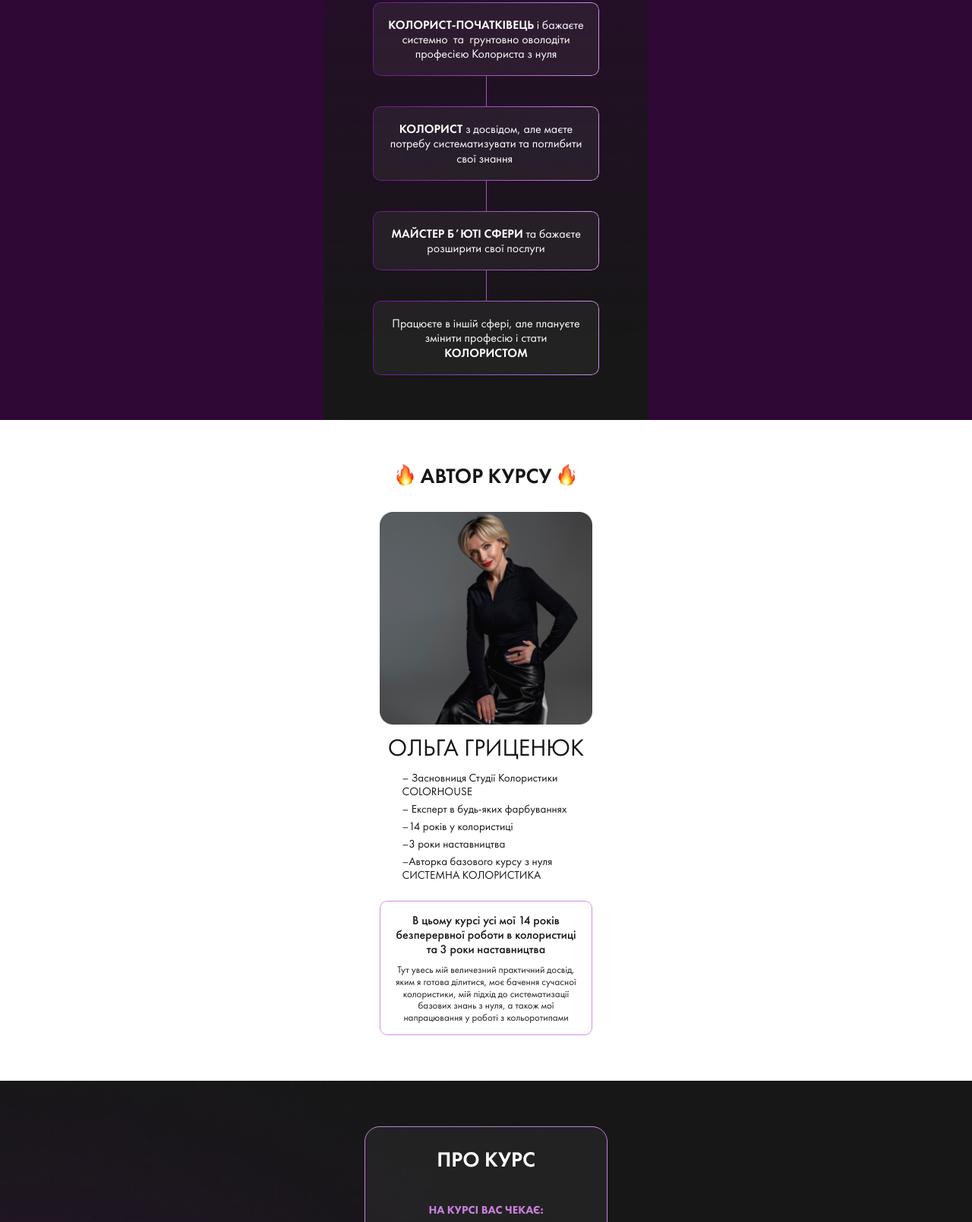
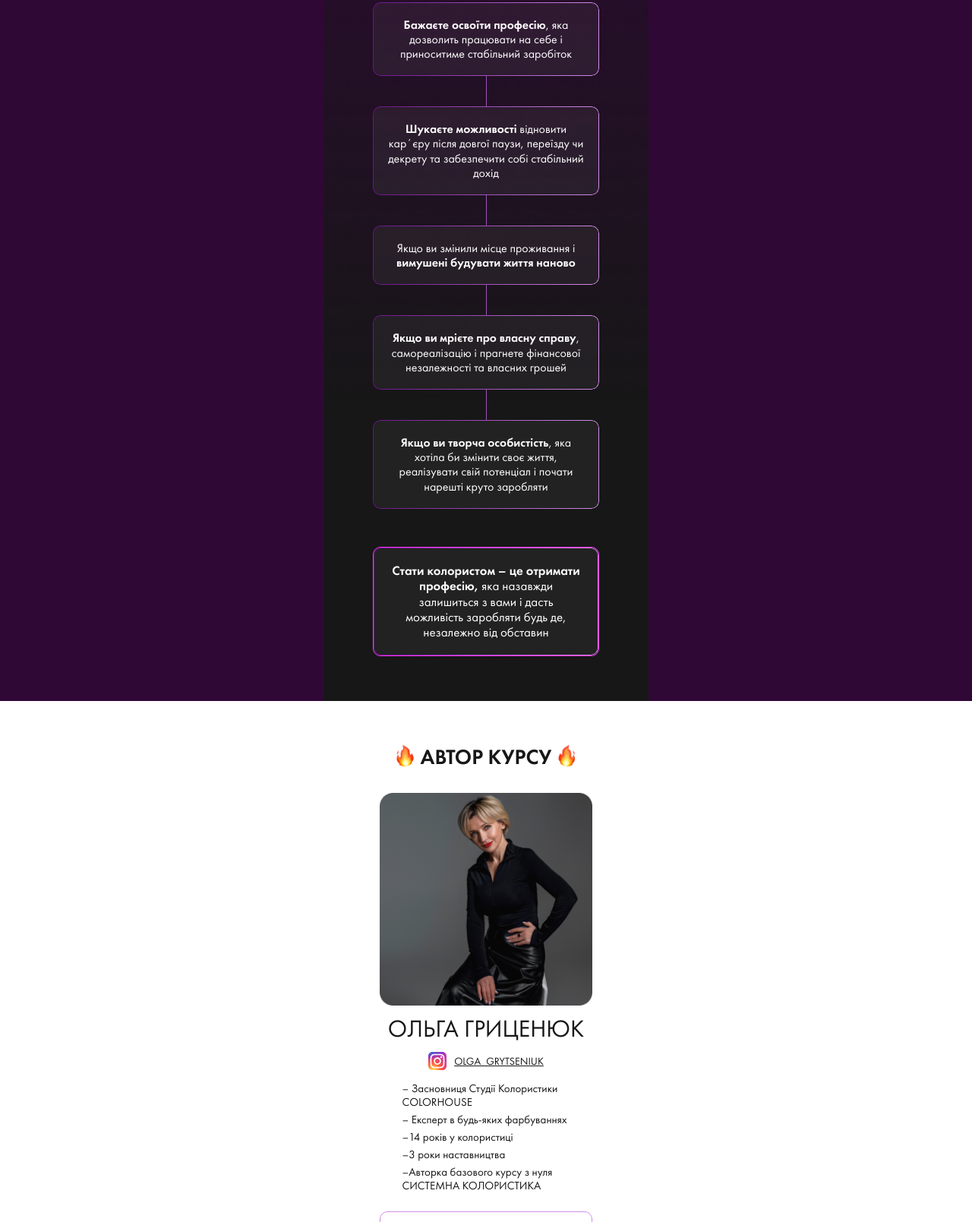
Before and after one commit to RomanIsaiev/work-website-26, a website built with Vite: page index.html in a window 1280 px wide. Shown: the part 1057-2666 px from the top of the page at 76% size. Built offline with nearby package versions, Linux system fonts and the light colour scheme; a script that the page names is missing.

Commit message:
update text

```diff
--- a/index.html
+++ b/index.html
@@ -117,23 +117,36 @@
               <h2 class="sect-one-title">Цей курс для вас якщо ви:</h2>
               <ul class="sect-one-list list">
                 <li class="one-list-item">
-                  <span>КОЛОРИСТ-ПОЧАТКІВЕЦЬ</span> і бажаєте системно  та
-                  грунтовно оволодіти професією Колориста з нуля
+                  <span>Бажаєте освоїти професію</span>, яка дозволить працювати
+                  на себе і приноситиме стабільний заробіток
                 </li>
                 <li class="one-list-decoration"></li>
                 <li class="one-list-item">
-                  <span>КОЛОРИСТ</span> з досвідом, але маєте потребу
-                  систематизувати та поглибити свої знання
+                  <span>Шукаєте можливості</span> відновити карʼєру після довгої
+                  паузи, переїзду чи декрету та забезпечити собі стабільний
+                  дохід
                 </li>
                 <li class="one-list-decoration"></li>
                 <li class="one-list-item">
-                  <span>МАЙСТЕР БʼЮТІ СФЕРИ</span> та бажаєте розширити свої
-                  послуги
+                  Якщо ви змінили місце проживання і
+                  <span>вимушені будувати життя наново</span>
                 </li>
                 <li class="one-list-decoration"></li>
                 <li class="one-list-item">
-                  Працюєте в іншій сфері, але плануєте змінити професію і стати
-                  <span>КОЛОРИСТОМ</span>
+                  <span>Якщо ви мрієте про власну справу</span>, самореалізацію
+                  і прагнете фінансової незалежності та власних грошей
+                </li>
+                <li class="one-list-decoration"></li>
+                <li class="one-list-item">
+                  <span>Якщо ви творча особистість</span>, яка хотіла би змінити
+                  своє життя, реалізувати свій потенціал і почати нарешті круто
+                  заробляти
+                </li>
+
+                <li class="one-list-item">
+                  <span>Стати колористом – це отримати професію,</span> яка
+                  назавжди залишиться з вами і дасть можливість заробляти будь
+                  де, незалежно від обставин
                 </li>
               </ul>
             </div>
@@ -196,6 +209,16 @@
             </div>
             <div>
               <h3 class="course-author">ОЛЬГА ГРИЦЕНЮК</h3>
+              <a
+                class="link"
+                href="https://www.instagram.com/olga_grytseniuk"
+                target="_blank"
+                rel="nofollow"
+                ><div class="insta-container">
+                  <img src="./src/images/footer-insta.svg" alt="insta" />
+                  <p class="insta-text">olga_grytseniuk</p>
+                </div></a
+              >
               <ul class="course-author-list list">
                 <li class="list-item">
                   – Засновниця Студії Колористики COLORHOUSE
--- a/src/css/styles.css
+++ b/src/css/styles.css
@@ -355,6 +355,14 @@ p {
 }
 
 .sect-one-list .one-list-item {
+  color: #fff;
+  text-align: center;
+  font-family: Futura PT;
+  font-size: 16px;
+  font-style: normal;
+  font-weight: 400;
+  line-height: 120%; /* 19.2px */
+
   padding: 20px;
   position: relative;
   background: rgba(255, 255, 255, 0.05);
@@ -362,6 +370,16 @@ p {
   width: 298px;
   margin-left: auto;
   margin-right: auto;
+}
+
+.sect-one-list .one-list-item span {
+  font-weight: 500;
+}
+
+.sect-one-list .one-list-item:last-child {
+  font-size: 17px;
+  margin-top: 50px;
+  border: 1px solid rgb(255, 56, 255);
 }
 
 .one-list-decoration {
@@ -391,20 +409,6 @@ p {
   mask-composite: exclude;
 }
 
-.sect-one-list .one-list-item {
-  color: #fff;
-  text-align: center;
-  font-family: Futura PT;
-  font-size: 16px;
-  font-style: normal;
-  font-weight: 400;
-  line-height: 120%; /* 19.2px */
-}
-
-.sect-one-list .one-list-item span {
-  font-weight: 500;
-}
-
 /* section-two */
 
 .section-two {
@@ -450,6 +454,28 @@ p {
   text-transform: uppercase;
 
   margin-bottom: 10px;
+}
+
+.insta-container {
+  display: flex;
+  justify-content: center;
+  gap: 10px;
+  align-items: center;
+
+  margin-bottom: 15px;
+}
+
+.insta-text {
+  color: #171717;
+  text-align: center;
+  font-family: Futura PT;
+  font-size: 14px;
+  font-style: normal;
+  font-weight: 400;
+  line-height: normal;
+  text-transform: uppercase;
+
+  text-decoration: underline;
 }
 
 .course-author-list {
```
